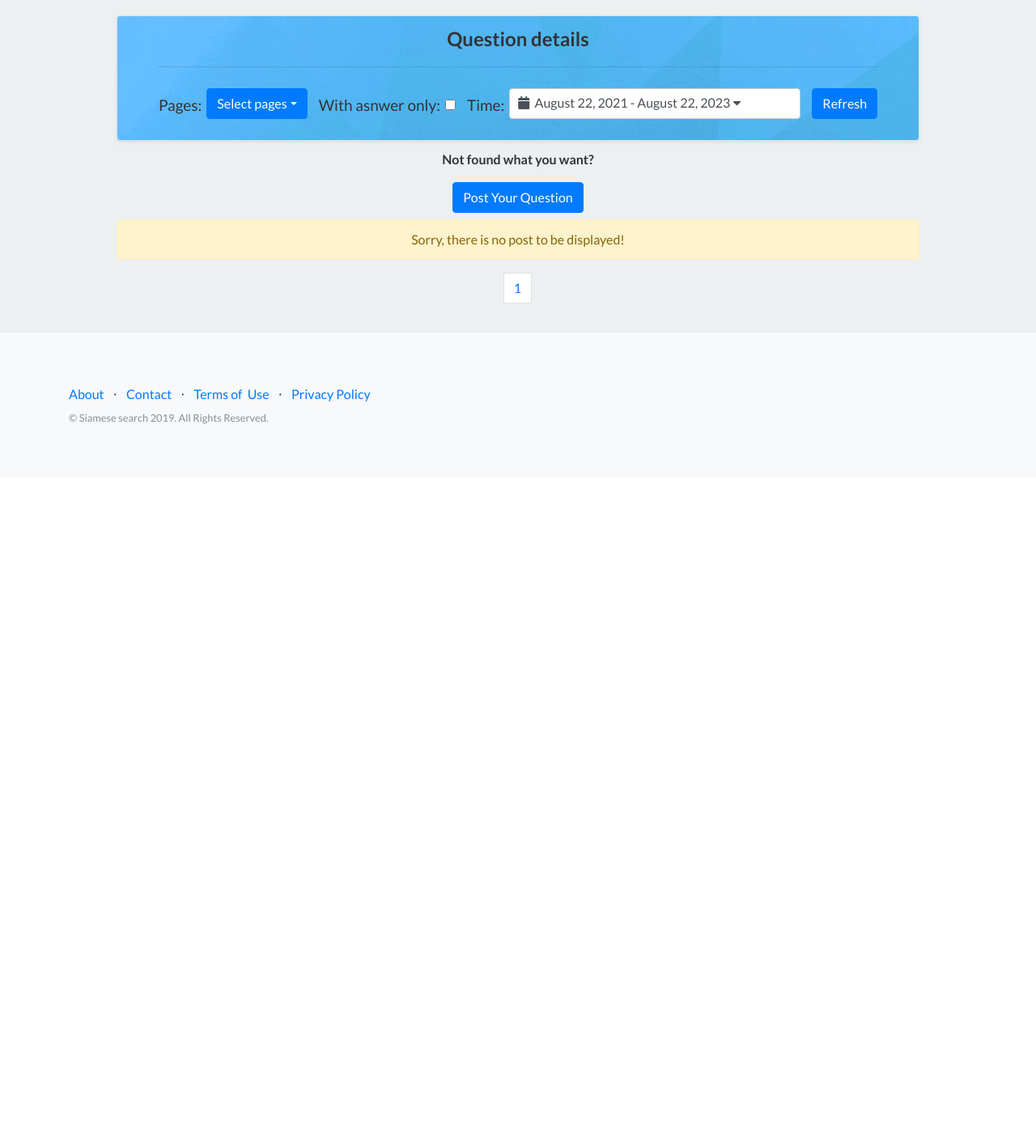
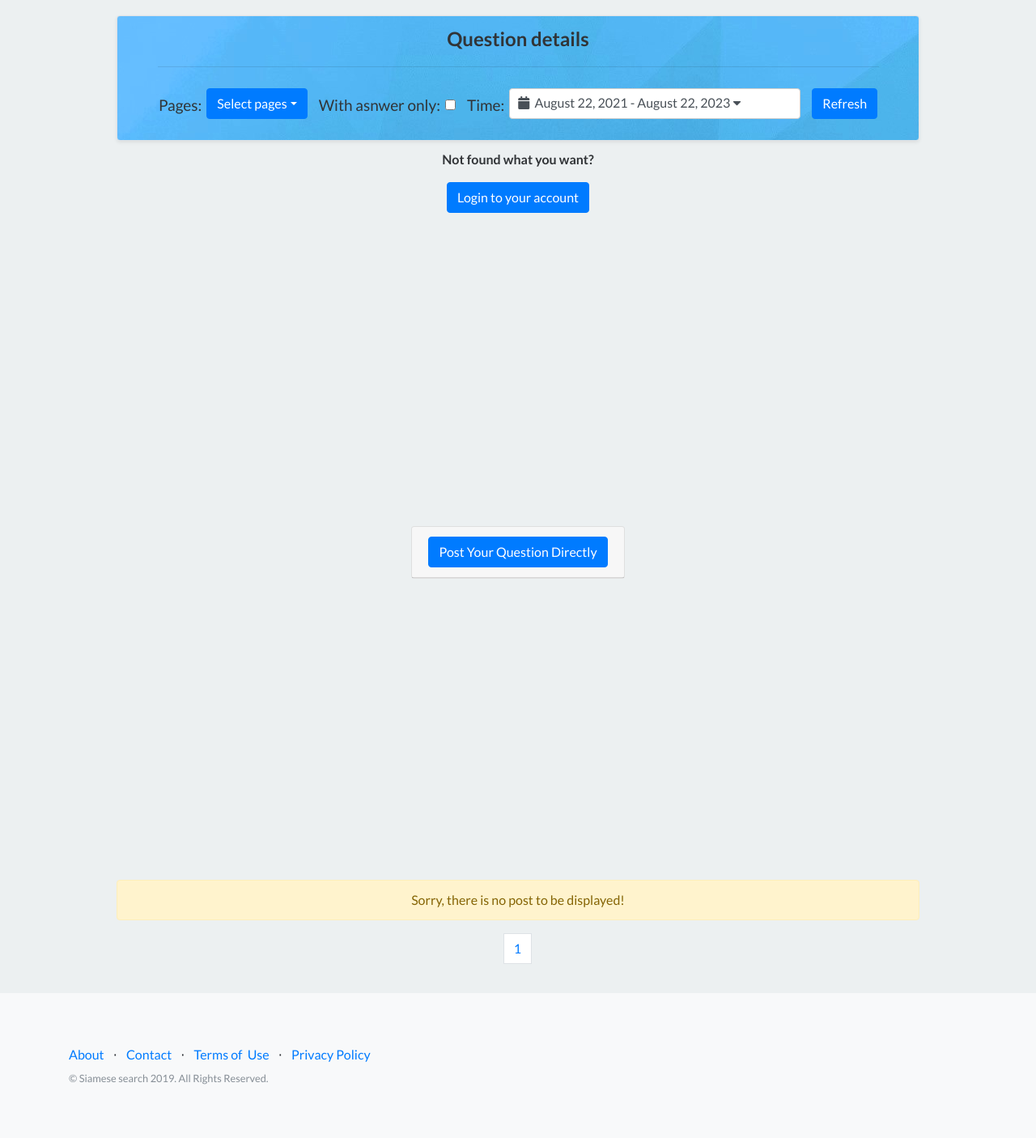
Before and after one commit to danschnurp/kiv-op, a Django app: page /explore_questions/ in a window 1280 px wide. Shown: the part 270-1676 px from the top of the page at 81% size. Before the commit the page ends 794 px from the top, so only its background shows below. Run offline with Django 3.2, Linux system fonts and the light colour scheme; data that the repository does not hold is empty; some libraries are stand-ins or nearby versions.

Commit message:
integration to post question on real stack exchange

```diff
--- a/web/SiameseSearchWeb/settings.py
+++ b/web/SiameseSearchWeb/settings.py
@@ -119,3 +119,7 @@ USE_TZ = True
 # https://docs.djangoproject.com/en/2.2/howto/static-files/
 
 STATIC_URL = '/static/'
+
+# todo replace with real key and access token
+STACK_EXCHANGE_KEY = 0
+STACK_EXCHANGE_ACCESS_TOKEN = 0
--- a/web/search/static/search/my_css.css
+++ b/web/search/static/search/my_css.css
@@ -273,3 +273,11 @@ pre {
     word-wrap: break-word;
     margin: 25px;
 }
+
+
+.centered-form {
+            display: flex;
+            justify-content: center;
+            align-items: center;
+            height: 100vh;
+        }
--- a/web/search/templates/search/posts_displays.html
+++ b/web/search/templates/search/posts_displays.html
@@ -3,9 +3,56 @@
             <div class="intro">
                 <h6 class="text-center">Not found what you want? <br><br>
                     <a class="login btn btn-primary text-center"
-                            href="https://{{ page }}.stackexchange.com/users/login">Post Your Question</a></h6>
+                            href="https://{{ page }}.stackexchange.com/users/login">Login to your account</a></h6>
             </div>
         </div>
+ <div class="container mt-4">
+        <div class="centered-form">
+            <div>
+                <div id="accordion">
+                    <div class="card">
+                        <div class="card-header" id="titleHeading">
+                            <h5 class="mb-0">
+                                <button class="btn btn-primary" data-toggle="collapse" data-target="#titleCollapse" aria-expanded="true" aria-controls="titleCollapse">
+                                    Post Your Question Directly
+                                </button>
+                            </h5>
+                        </div>
+                        <div id="titleCollapse" class="collapse" aria-labelledby="titleHeading" data-parent="#accordion">
+                            <div class="card-body">
+                                <form method="get" action="{% url 'search:post_question_request' %}">
+                                    {% csrf_token %}
+                                    <div class="form-group">
+                                        <label for="title">Title:</label>
+                                        <input type="text" id="title" name="title" class="form-control" required>
+                                    </div>
+                                    <div class="form-group">
+                                        <label for="body">Body:</label>
+                                        <textarea id="body" name="body" class="form-control" rows="6" required></textarea>
+                                    </div>
+                                    <div class="form-group">
+                                        <label for="code">Code:</label>
+                                        <textarea id="code" name="code" class="form-control" rows="6" required></textarea>
+                                    </div>
+                                    <div class="form-group">
+                                        <label for="page">Page:</label>
+                                        <input type="text" id="page" name="page" class="form-control" placeholder="{{ page }}" required>
+
+
+                                    </div>
+
+
+
+
+                                    <button type="submit" class="btn btn-primary">Submit</button>
+                                </form>
+                            </div>
+                        </div>
+                    </div>
+                </div>
+            </div>
+        </div>
+    </div>
 {% for post in posts %}
 <div class="row shadow-sm post_list_item_container" style="margin-bottom: 15px;">
     <div class="col post_list_item">
--- a/web/search/urls.py
+++ b/web/search/urls.py
@@ -14,5 +14,6 @@ urlpatterns = [
     path('api/explore_questions/', views.explore_questions_content_loader, name="explore_questions_content_loader"),
     path('api/explore_questions/<int:page>/', views.explore_questions_content_loader, name="explore_questions_content_loader"),
     path('detail/<str:page>/<int:post_id>/', views.detail, name="detail"),
+    path('question_search/post_question_request', views.post_question_request, name="post_question_request"),
 
 ]
--- a/web/search/views.py
+++ b/web/search/views.py
@@ -4,6 +4,7 @@ from django.template.loader import render_to_string
 from elasticsearch_dsl.connections import connections
 
 from .documents import Post, User, Comment, ES_HOSTS, ES_LOGIN
+from .post_question import post_question
 from .utils import sanitize_html_for_web
 from .search import search, search_siamese_faissly, get_post_links_from_users
 
@@ -305,3 +306,11 @@ def explore_questions_content_loader(request, page=1):
     html = render_to_string('search/posts_displays.html', {"posts": posts[:-1]})
     json_dict = {"html": html, "has_next_page": has_next_page, "has_previous_page": has_previous_page}
     return HttpResponse(json.dumps(json_dict))
+
+
+def post_question_request(request):
+    if request.GET.get("title", None) is not None and request.GET.get("body", None) is not None \
+            and request.GET.get("code", None) is not None:
+        post_question(request.GET.get("title"), request.GET.get("body"),
+                      request.GET.get("code"), request.GET.get("site"))
+        return render(request, "search/index.html", None)
```
Also changed, not shown: web/search/post_question.py (added, +19 -0 lines).
